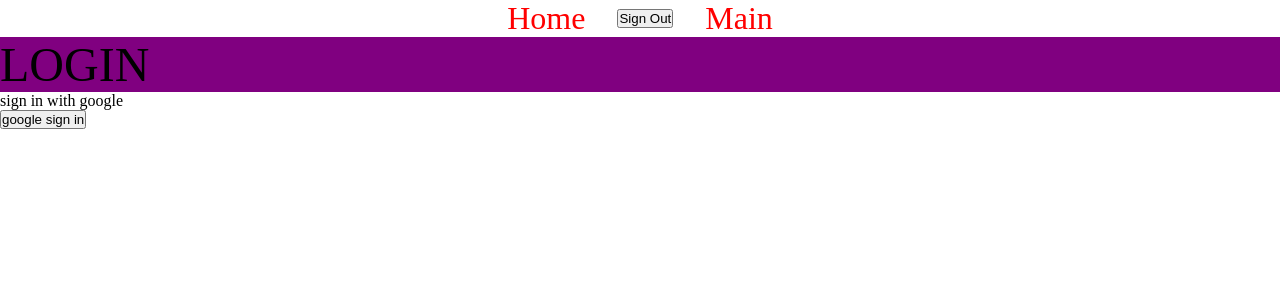
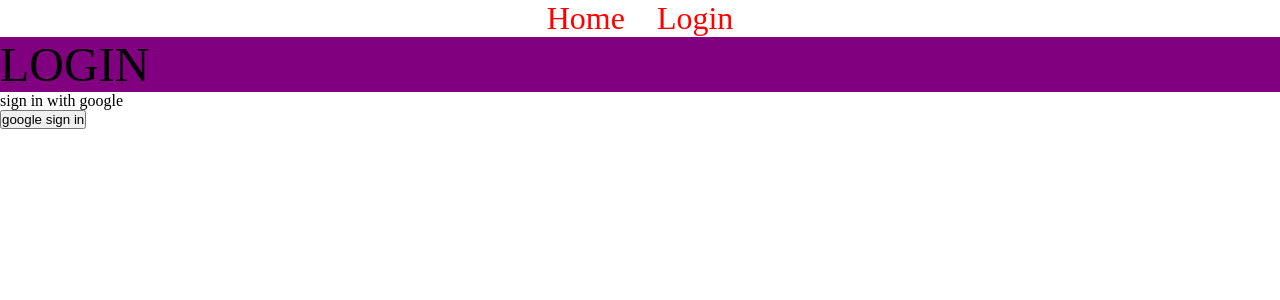
Before and after one commit to benjimwiti/BLOG-APP-1, a React (Vite) app: page /login in a window 1280 px wide. Shown: the top 300 px of the page. Built offline with nearby package versions, Linux system fonts and the light colour scheme.

Commit message:
isAuth is now based on a local storage check , created createNewPost ref remotely , defined an object stucture for createPostfn

```diff
--- a/src/App.css
+++ b/src/App.css
@@ -55,3 +55,14 @@ a:hover {
   border: 1px solid black;
   padding: 1rem;
 }
+
+.error-specs-page {
+  background-color: black;
+  color: wheat;
+  padding: 1rem;
+  min-height: 100vh;
+  display: flex;
+  flex-direction: column;
+  justify-content: center;
+  align-items: center;
+}
--- a/src/App.jsx
+++ b/src/App.jsx
@@ -4,13 +4,17 @@ import viteLogo from '/vite.svg'
 import Home from "./pages/home"
 import Login from "./pages/login"
 import Main from "./pages/create-post"
+import ErrorSpecs from './pages/error-specs'
 
 import { signOut } from 'firebase/auth'
 import {auth} from './firebase-config'
+import { getAuth, setPersistence } from 'firebase/auth'
 
 
 import {BrowserRouter as Router , Routes , Route , Link } from "react-router-dom"
 import './App.css'
+import firebase from 'firebase/compat/app'
+import CreatePost from './pages/create-post'
 
 function Layout () {
   return (
@@ -19,16 +23,29 @@ function Layout () {
     </div>
   )
 }
+
 function App() {
-    const [isAuth , setIsAuth] = useState(true)
+    const loggedIn = localStorage.getItem('isAuth') || false
+    const [isAuth , setIsAuth] = useState(loggedIn)
+    console.log(loggedIn)
+    //if()
+    const [errorInfo, setErrorInfo] = useState("")
+    console.log(auth)
+    //sign out functionality --after promise resolves change isAuth state to apply the changes
+    const signOutfn = async () => {
+      try {
+        await signOut(auth)
+          localStorage.clear()
+          setIsAuth(false)
 
-    //sign out functionality --after promise resolves change isAuth state to apply the changes
-    const signOutfn = () => {
-      signOut(auth).then(() => {
-        localStorage.clear()
-        setIsAuth(false)
-      })
+      } catch (error) {
+        setErrorInfo (error)
+        window.location.pathname = "*"
+        console.log('unsuccessful log out')
+      }
+
     }
+
 
   return (
     <>
@@ -37,9 +54,12 @@ function App() {
        <nav>
           <Link to="/" > Home </Link>
           {!isAuth ?
-           <Link to="/login" > Login </Link> :
-            <button className='sign-out-btn' onClick={signOutfn} > Sign Out</button> }
-          <Link to="/main" > Main </Link>
+            <Link to="/login" > Login </Link> :
+          <>
+            <Link to="/create-post" > Create New post </Link>
+            <button className='sign-out-btn' onClick={signOutfn} > Sign Out</button>
+          </>
+          }
        </nav>
 
       <Routes>
@@ -47,8 +67,8 @@ function App() {
 
           <Route path='/' element={<Home />} />
           <Route path="/login" element={<Login setIsAuth={setIsAuth} />} />
-          <Route path="/main" element={<Main />} />
-
+          <Route path="/create-post" element={<CreatePost />} />
+          <Route path = '*' element = {<ErrorSpecs errorInfoProp={errorInfo}/>} />
 
       </Routes>
 
--- a/src/firebase-config.js
+++ b/src/firebase-config.js
@@ -1,6 +1,6 @@
 // Import the functions you need from the SDKs you need
 import { initializeApp } from "firebase/app";
-import { getFirestore } from "firebase/firestore";
+import { getFirestore, collection } from "firebase/firestore";
 import { getAuth, GoogleAuthProvider } from "firebase/auth";
 
 // TODO: Add SDKs for Firebase products that you want to use
@@ -18,7 +18,10 @@ const firebaseConfig = {
 
 // Initialize Firebase
 export const app = initializeApp(firebaseConfig);
-export const db = getFirestore(app)
 
 export const auth = getAuth(app)
+
 export const provider = new GoogleAuthProvider()
+
+export const db = getFirestore(app)
+export const createNewPostRef = collection(db, 'createNewPost')
--- a/src/pages/login.jsx
+++ b/src/pages/login.jsx
@@ -7,14 +7,15 @@ export default function Login({setIsAuth}) {
     let navigate = useNavigate()
 
     //sign in
-        const signInWithGoogle = () => {
-            signInWithPopup(auth, provider).then(result => {
+        const signInWithGoogle = async () => {
+            const result = await signInWithPopup(auth, provider)
+                console.log(result)
                 localStorage.setItem("isAuth" , true)
                 setIsAuth(true)
                 navigate("/") // or window.location.pathname = "/"
-            }, console.log("sign in was unsuccessful"))
+            } /* console.log("sign in was unsuccessful") */
 
-    }
+
     return (
         <>
             <p className="p-el"> LOGIN </p>
```
